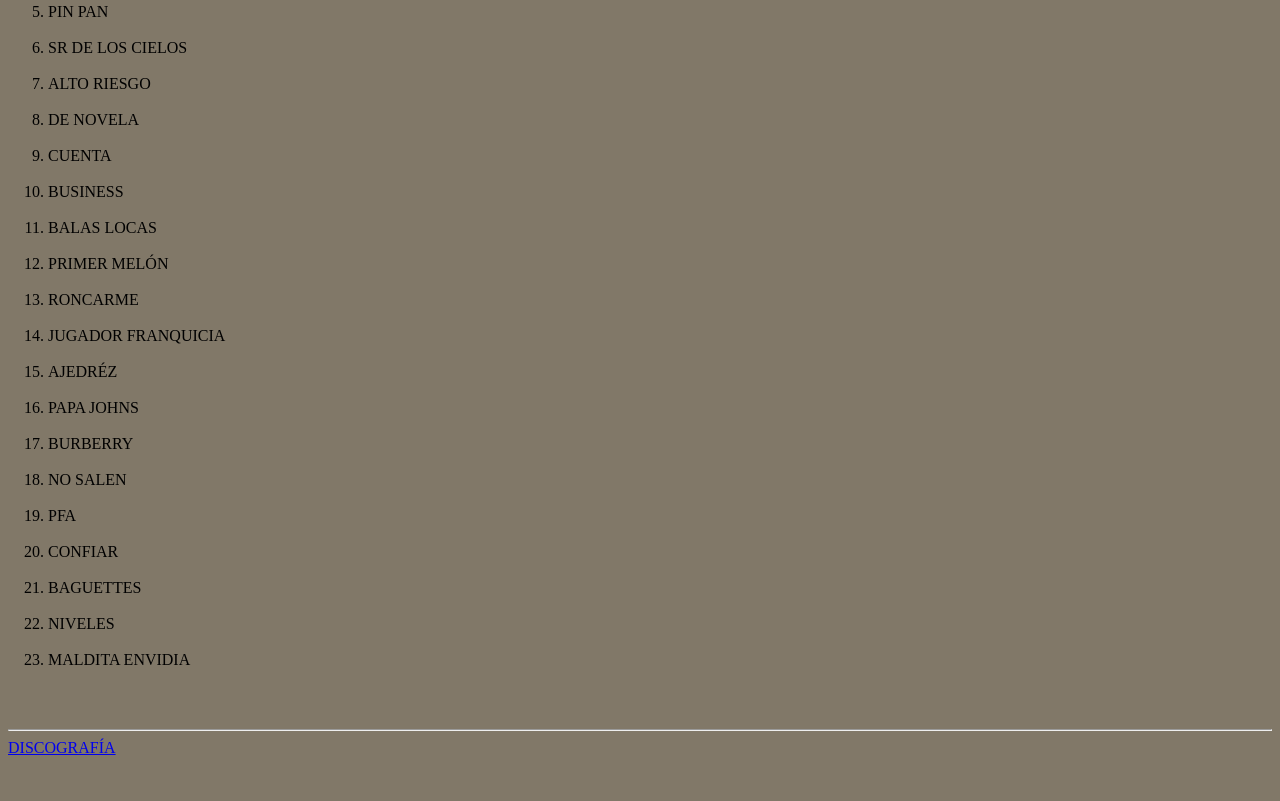
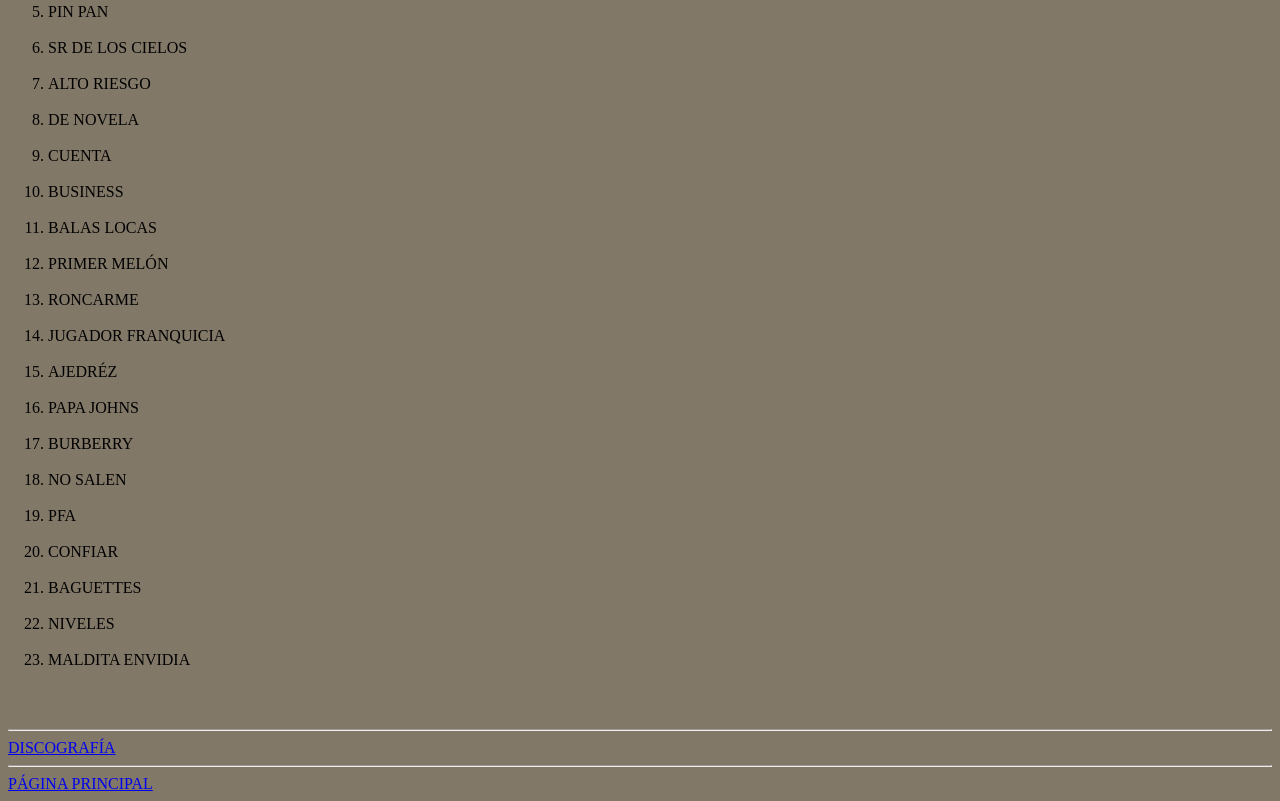
Before and after one commit to enricvenanci/MiSpoti, a plain HTML site: page PortadaDisc/Discografia/LYKE_MIKE_(2021).html in a window 1280 px wide. Shown: the part 727-1528 px from the top of the page. Before the commit the page ends 1492 px from the top, so only its background shows below. Drawn offline with Linux system fonts and the light colour scheme.

Commit message:
directorios de la pagina principal arreglados

```diff
--- a/PortadaDisc/Discografia/LYKE_MIKE_(2021).html
+++ b/PortadaDisc/Discografia/LYKE_MIKE_(2021).html
@@ -49,7 +49,11 @@
 
     <footer>
         <a href="../discografia.html">DISCOGRAFÍA</a>
+        <br><hr>
+        <a href="../../MiSpoty.html">PÁGINA PRINCIPAL</a>
     </footer>
+
+
 
 </body>
 </html>
```
Also changed, not shown: PortadaDisc/Discografia/Easy_money_baby_(2020).html (+2 -0 lines), PortadaDisc/Discografia/El_final_del_principio_(2016).html (+2 -0 lines), PortadaDisc/Discografia/LA_PANTERA_NEGRA_(2024).html (+2 -0 lines), PortadaDisc/Discografia/LVEU_Vive_la_tuya..._No_la_mia_(2023).html (+2 -0 lines), PortadaDisc/Discografia/La_vida_es_una_(2023).html (+2 -0 lines).
